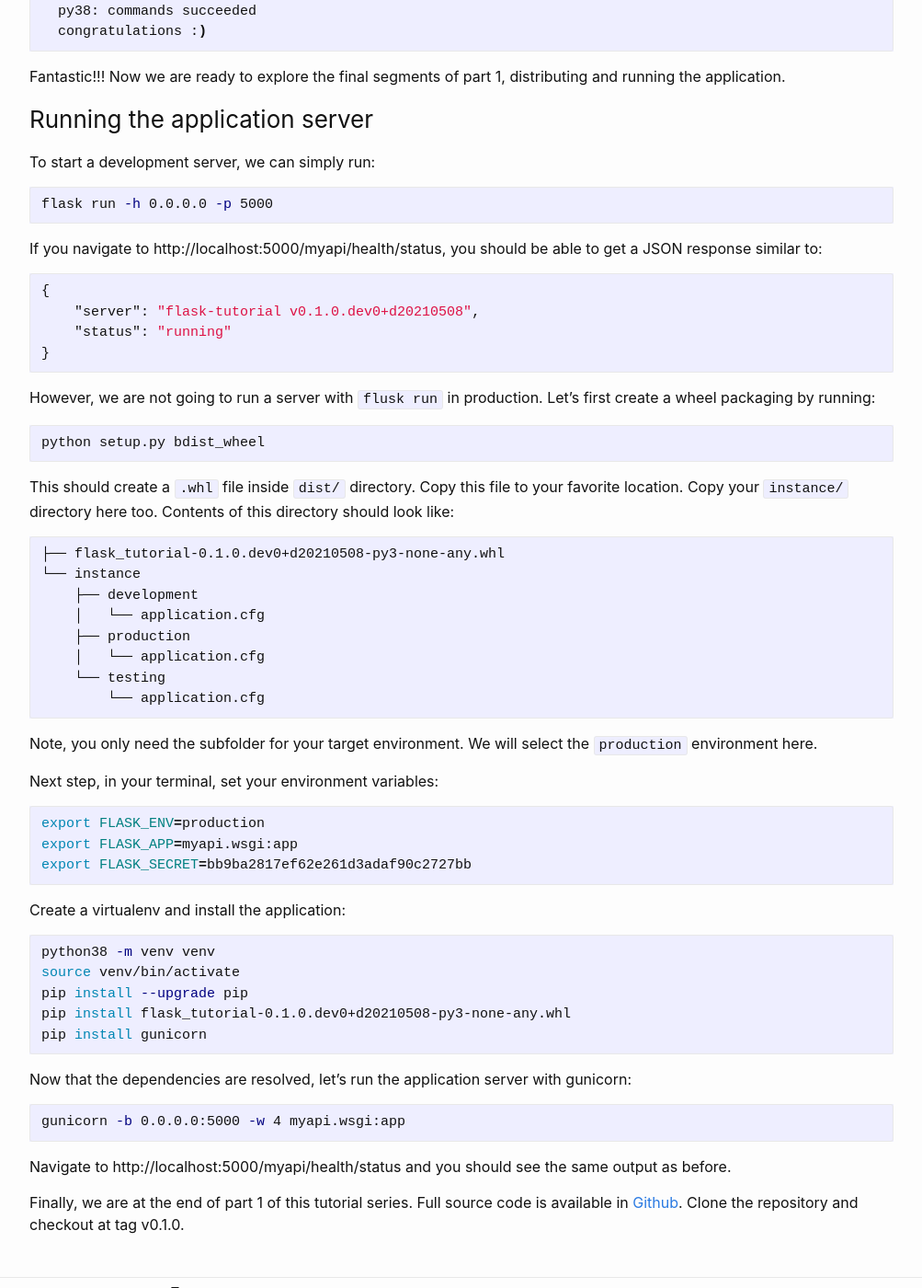
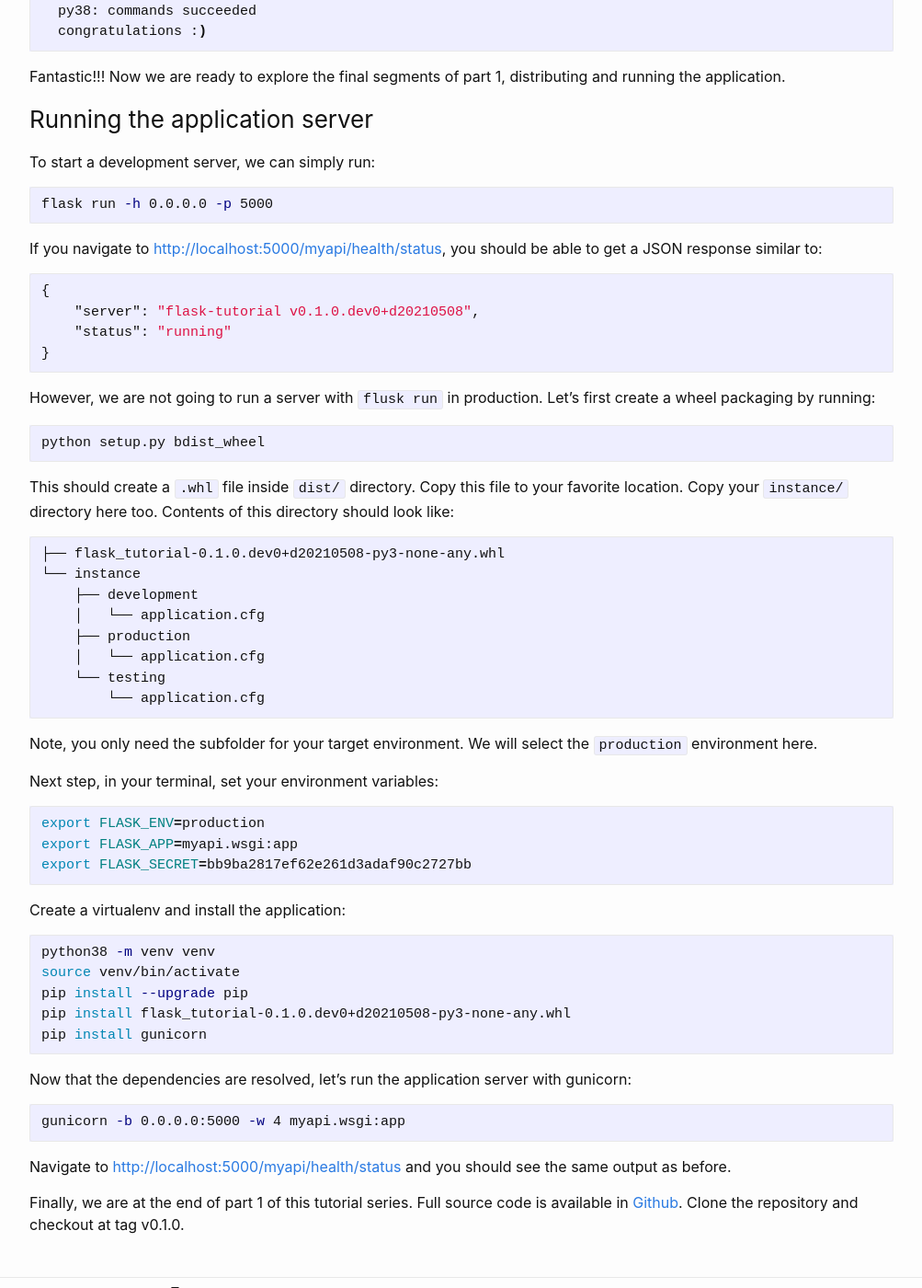
Before and after one commit to zobayer1/zobayer1.github.io, a Jekyll site: the page built from _posts/2021-05-08-python-flask-tutorial-day1.md, in a window 1280 px wide and 1400 px high, scrolled down 15477 px. Shown: the whole window at 92% size, without its empty margins (138-1141 px from the left). Built offline with Jekyll 4.4.1, drawn with Linux system fonts in a browser that asks for light colours; part of the change alters nothing that is shown.

````diff
--- a/_posts/2021-05-08-python-flask-tutorial-day1.md
+++ b/_posts/2021-05-08-python-flask-tutorial-day1.md
@@ -689,7 +689,7 @@ To start a development server, we can simply run:
 flask run -h 0.0.0.0 -p 5000
 ```
 
-If you navigate to http://localhost:5000/myapi/health/status, you should be able to get a JSON response similar to:
+If you navigate to [http://localhost:5000/myapi/health/status](http://localhost:5000/myapi/health/status), you should be able to get a JSON response similar to:
 
 ```json
 {
@@ -743,6 +743,6 @@ Now that the dependencies are resolved, let's run the application server with gu
 gunicorn -b 0.0.0.0:5000 -w 4 myapi.wsgi:app
 ```
 
-Navigate to http://localhost:5000/myapi/health/status and you should see the same output as before.
+Navigate to [http://localhost:5000/myapi/health/status](http://localhost:5000/myapi/health/status) and you should see the same output as before.
 
 Finally, we are at the end of part 1 of this tutorial series. Full source code is available in [Github](https://github.com/zobayer1/flask-tutorial/tree/85c14356749c9959699f846675bae2da3923e7b5). Clone the repository and checkout at tag v0.1.0.
````
